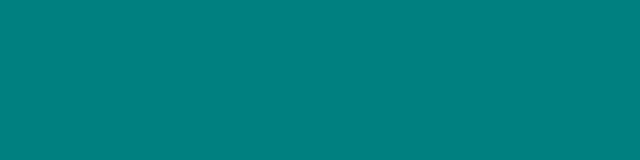
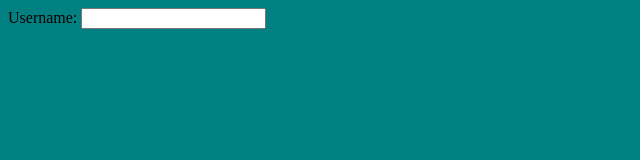
Before and after one commit to justanindieguy/inicio-javascript, a plain HTML site: page index.html in a window 1280 px wide. Shown: the whole page, without its empty margins (0-640 px from the left). Drawn offline with Linux system fonts and the light colour scheme.

Commit message:
add input text for username

```diff
--- a/index.html
+++ b/index.html
@@ -7,6 +7,10 @@
     <link rel="stylesheet" href="index.css" />
   </head>
   <body>
+    <div>
+      <label for="username">Username:</label>
+      <input type="text" name="username" id="username" />
+    </div>
     <script src="index.js"></script>
   </body>
 </html>
```
